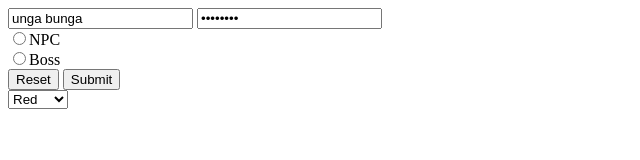
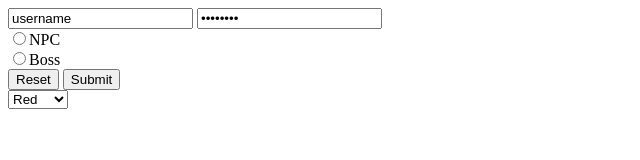
Before and after one commit to Leo-Chen-CM/Leo-Chen-CM.github.io, a plain HTML site: page index.html in a window 1280 px wide. Shown: the full height of the page, 0-640 px from the left. Drawn offline with Linux system fonts and the light colour scheme.

Commit message:
Small edit to the index

```diff
--- a/index.html
+++ b/index.html
@@ -7,8 +7,7 @@
 
 <form action="controller.html" method="GET" target="_blank">
 
-<input type="text" name="username" value="unga bunga">
-
+<input type="text" name="username" value="username">
 
 <input type="password" name="password" value="dorwssap"><br>
 
```
